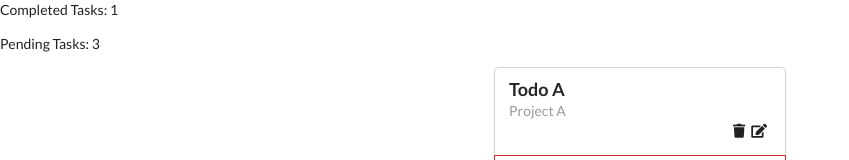
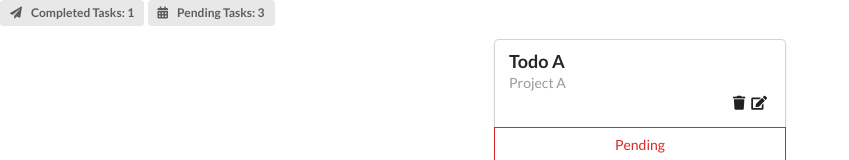
Before and after one commit to kesarawimal/VueJS-ToDo-App, a Vue app: page /#/ in a window 1280 px wide. Shown: the top 160 px of the page, without its empty margins (0-849 px from the left). Built offline with nearby package versions, Linux system fonts and the light colour scheme.

Commit message:
Adding files.

```diff
--- a/src/components/TodoList.vue
+++ b/src/components/TodoList.vue
@@ -1,29 +1,34 @@
 <template>
    <div>
     <!-- // JavaScript expressions in Vue are enclosed in double curly brackets. -->
-    <p>Completed Tasks: {{todos.filter(todo => {return todo.done === true}).length}}</p>
-    <p>Pending Tasks: {{todos.filter(todo => {return todo.done === false}).length}}</p>
+    <div class="ui label">
+      <i class="paper plane icon"></i>
+    <span>Completed Tasks: {{todos.filter(todo => {return todo.done === true}).length}}</span>
+    </div>
+    <div class="ui label">
+      <i class="calendar alternate icon"></i>
+      <span>Pending Tasks: {{todos.filter(todo => {return todo.done === false}).length}}</span>
+</div>
     <todo v-on:delete-todo="deleteTodo" v-for="todo in todos" :todo.sync="todo" :key="todo"></todo>
   </div>
 </template>
 
 <script>
-import Todo from './Todo'
+import Todo from "./Todo";
 
 export default {
-    props: ['todos'],
-    components: {
-      Todo,
+  props: ["todos"],
+  components: {
+    Todo
   },
   methods: {
     deleteTodo(todo) {
       const todoIndex = this.todos.indexOf(todo);
       this.todos.splice(todoIndex, 1);
-    },
-  },
-}
+    }
+  }
+};
 </script>
 
 <style scoped>
-
 </style>
```
